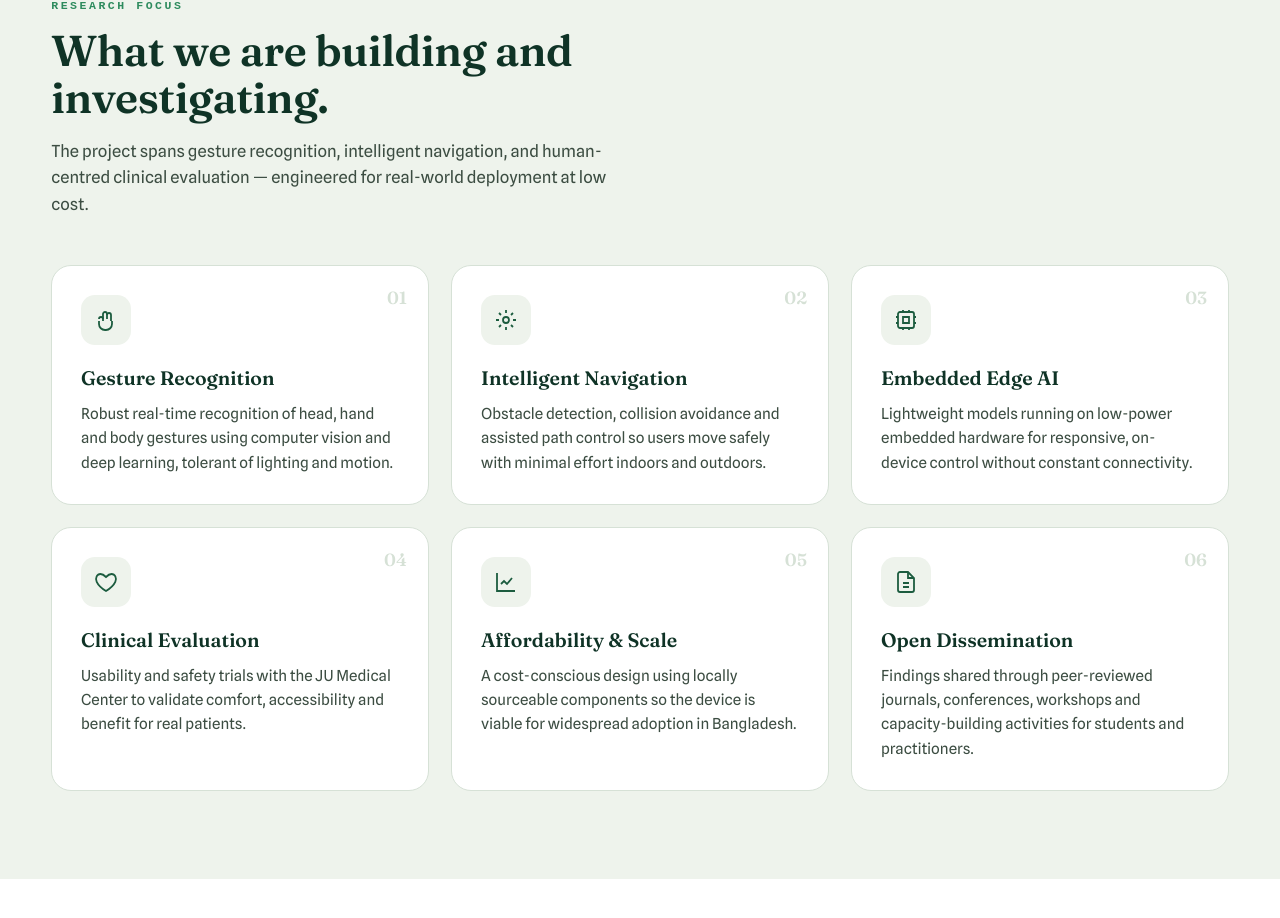
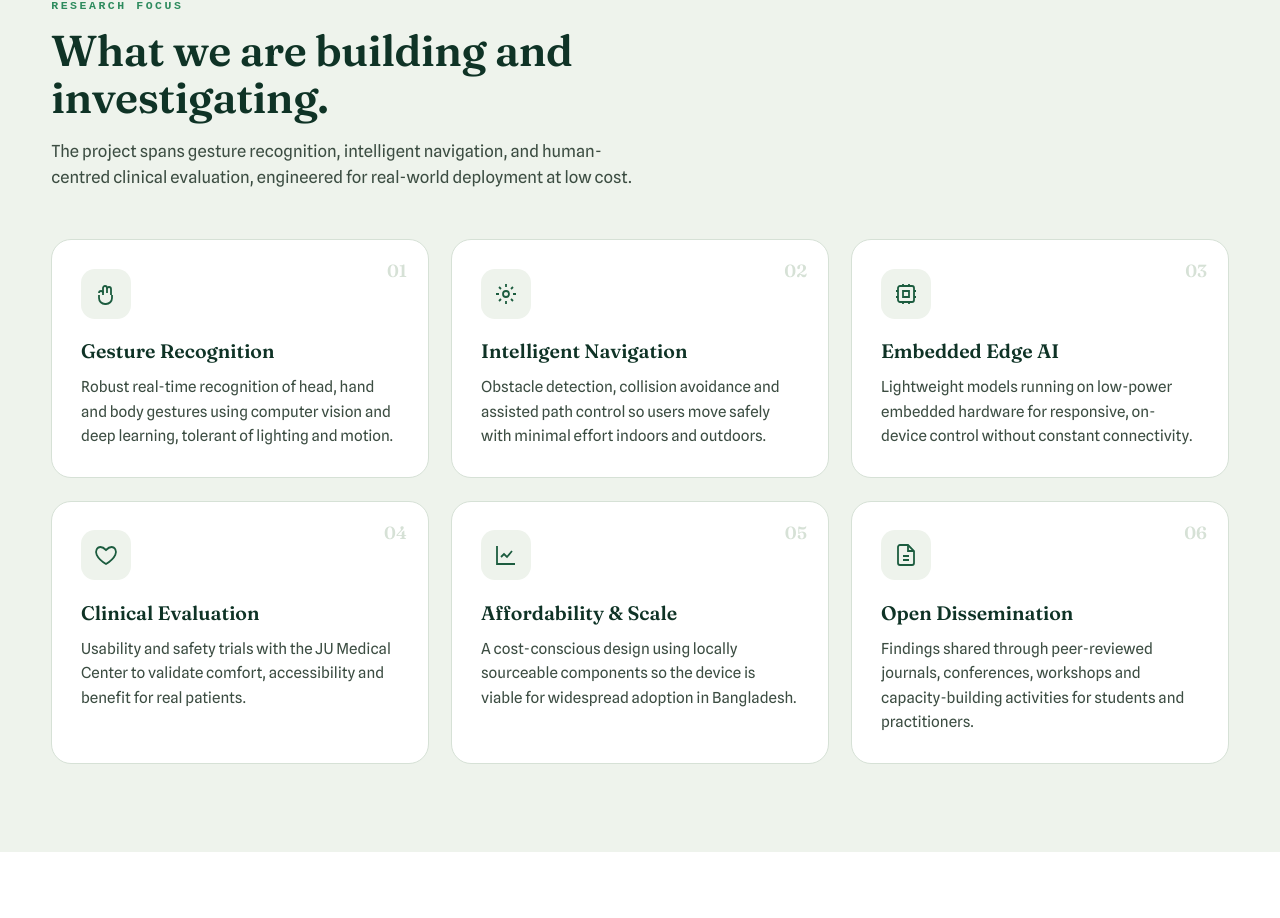
Before and after one commit to mamun390/Smart_Wheelchair, a React (Vite) app: page / in a window 1280 px wide. Shown: the part 1817-2735 px from the top of the page. Built offline with nearby package versions, Linux system fonts and the light colour scheme; a web font is replaced by a local one.

Commit message:
Remove em dash from Research section

```diff
--- a/src/components/Research.jsx
+++ b/src/components/Research.jsx
@@ -55,7 +55,7 @@ export default function Research() {
           <h2>What we are building and investigating.</h2>
           <p>
             The project spans gesture recognition, intelligent navigation, and
-            human-centred clinical evaluation — engineered for real-world
+            human-centred clinical evaluation, engineered for real-world
             deployment at low cost.
           </p>
         </div>
```
